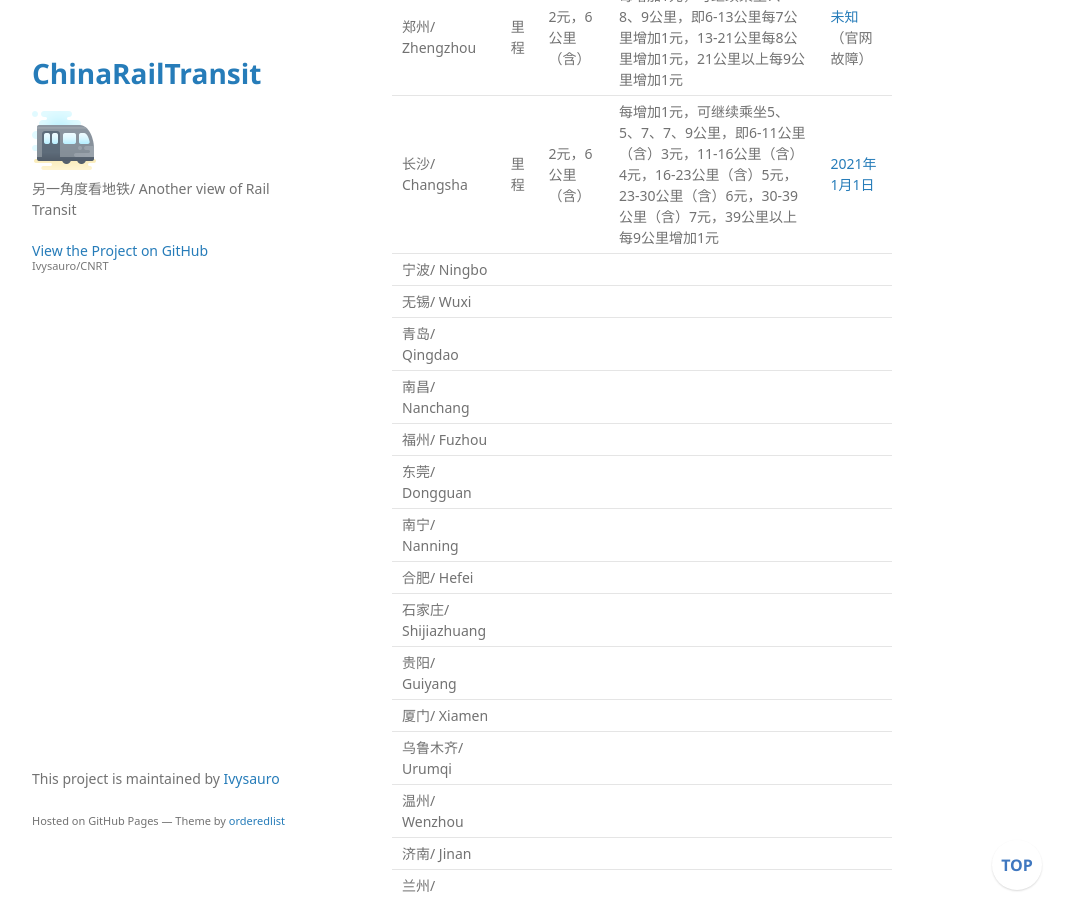
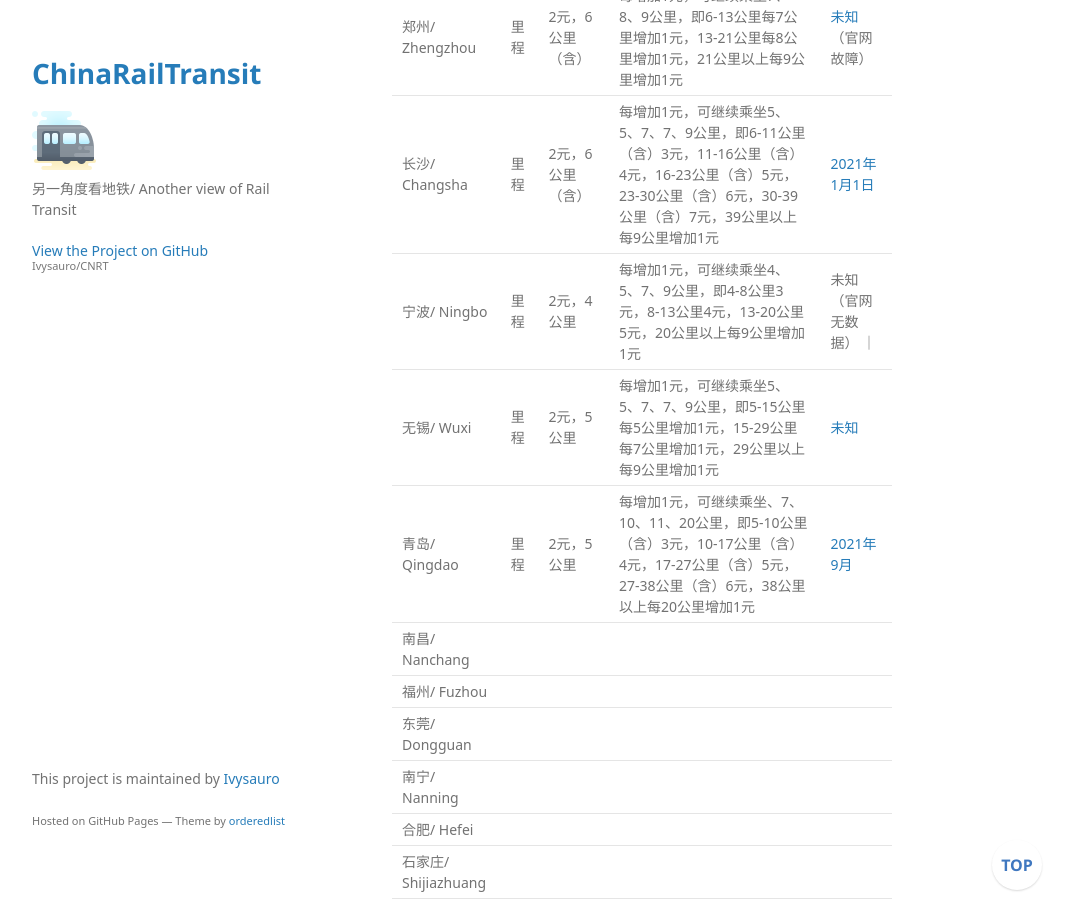
Before and after one commit to Ivysauro/CNRT, a Jekyll site: the page built from data/Ticket.md, in a window 1280 px wide and 900 px high, scrolled down 2934 px. Shown: the whole window, without its empty margins (178-1249 px from the left). Built offline with Jekyll 4.4.1, drawn with Linux system fonts in a browser that asks for light colours; some web fonts are replaced; our own code applies the rules of GitHub Pages for plain Markdown files; a script that is not in the unit is left out; some of the changed text lies outside the part shown.

Commit message:
🍊添加宁波、无锡、青岛票务数据

```diff
--- a/data/Ticket.md
+++ b/data/Ticket.md
@@ -39,9 +39,9 @@
 | 杭州/ Hangzhou | 里程 | 2元，4公里 | 每增加1元，可继续乘坐4、4、6、6、8公里，即4-12公里每4公里增加1元，12-24公里每6公里增加1元，24公里以上每8公里增加1元 | [2018年6月20日](https://www.hzmetro.com/service_34_show.aspx?ID=4856#midc) |
 | 郑州/ Zhengzhou | 里程 | 2元，6公里（含） | 每增加1元，可继续乘坐7、8、9公里，即6-13公里每7公里增加1元，13-21公里每8公里增加1元，21公里以上每9公里增加1元 | [未知](https://www.zzmetro.com/page/10)（官网故障） |
 | 长沙/ Changsha | 里程 | 2元，6公里（含） | 每增加1元，可继续乘坐5、5、7、7、9公里，即6-11公里（含）3元，11-16公里（含）4元，16-23公里（含）5元，23-30公里（含）6元，30-39公里（含）7元，39公里以上每9公里增加1元 | [2021年1月1日](http://www.hncsmtr.com/yyfw/pwxx/pwzc/2033/14944995900009226_1.html) |
-| 宁波/ Ningbo | | |
-| 无锡/ Wuxi | | |
-| 青岛/ Qingdao | | |
+| 宁波/ Ningbo | 里程 | 2元，4公里 | 每增加1元，可继续乘坐4、5、7、9公里，即4-8公里3元，8-13公里4元，13-20公里5元，20公里以上每9公里增加1元 | 未知（官网无数据） ｜
+| 无锡/ Wuxi | 里程 | 2元，5公里 | 每增加1元，可继续乘坐5、5、7、7、9公里，即5-15公里每5公里增加1元，15-29公里每7公里增加1元，29公里以上每9公里增加1元 | [未知](http://www.wxmetro.net/ws/front/cn/94/content/article.html) |
+| 青岛/ Qingdao | 里程 | 2元，5公里 | 每增加1元，可继续乘坐、7、10、11、20公里，即5-10公里（含）3元，10-17公里（含）4元，17-27公里（含）5元，27-38公里（含）6元，38公里以上每20公里增加1元 | [2021年9月](http://www.qd-metro.com/passervice/view.php?id=1387) |
 | 南昌/ Nanchang | | |
 | 福州/ Fuzhou | | |
 | 东莞/ Dongguan | | |
@@ -159,9 +159,9 @@
 | 杭州/ Hangzhou | 🕒3h | 出闸站最高票价 |
 | 郑州/ Zhengzhou | 🕒3h | 全网最高票价 |
 | 长沙/ Changsha | 🕒3h | 出闸站最高票价 |
-| 宁波/ Ningbo | | |
-| 无锡/ Wuxi | | |
-| 青岛/ Qingdao | | |
+| 宁波/ Ningbo | 🕒3h | 出闸站最高票价 |
+| 无锡/ Wuxi | 🕑2h | 全网最高票价 | 计次卡超时加收2元 |
+| 青岛/ Qingdao | 🕡6.5h | 全网最高票价 | 官网表述为「（线网乘坐里程时间+换乘时间）\*2」，预估6.5h |
 | 南昌/ Nanchang | | |
 | 福州/ Fuzhou | | |
 | 东莞/ Dongguan | | |
```
Also changed, not shown: other parts of data/Ticket.md (+2 -2 lines).
